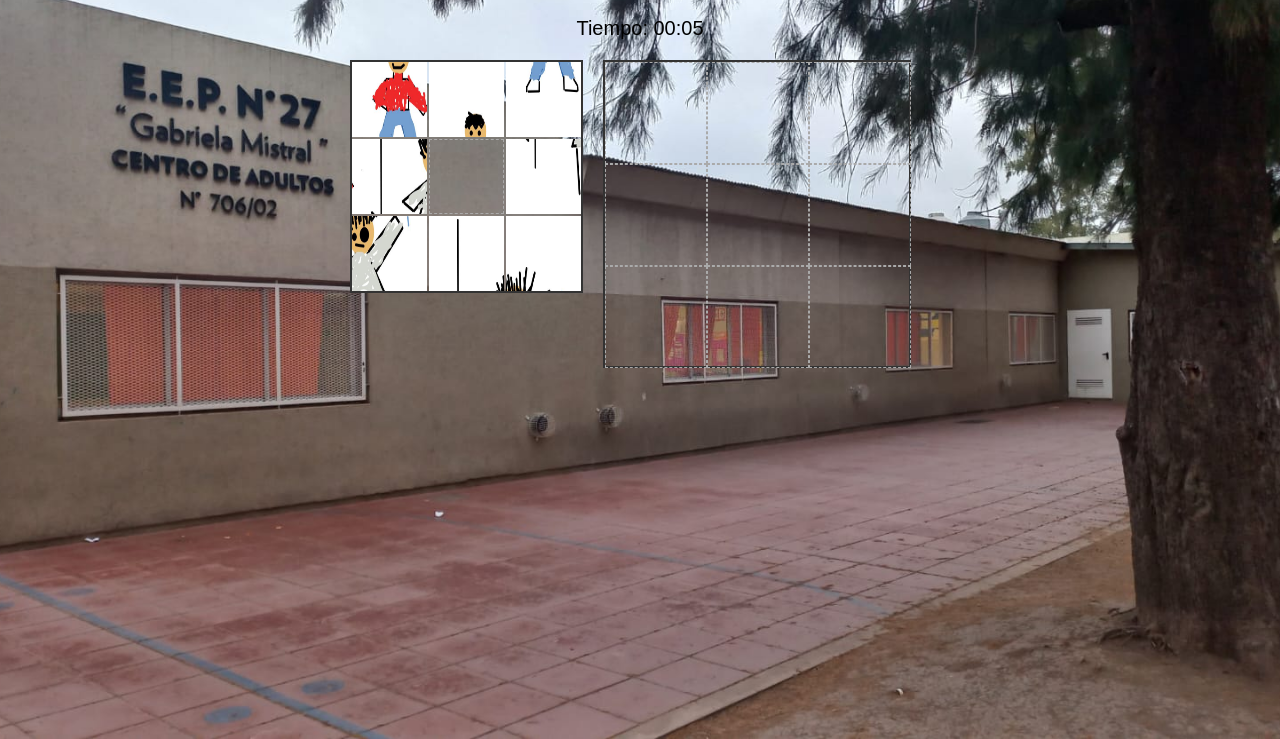
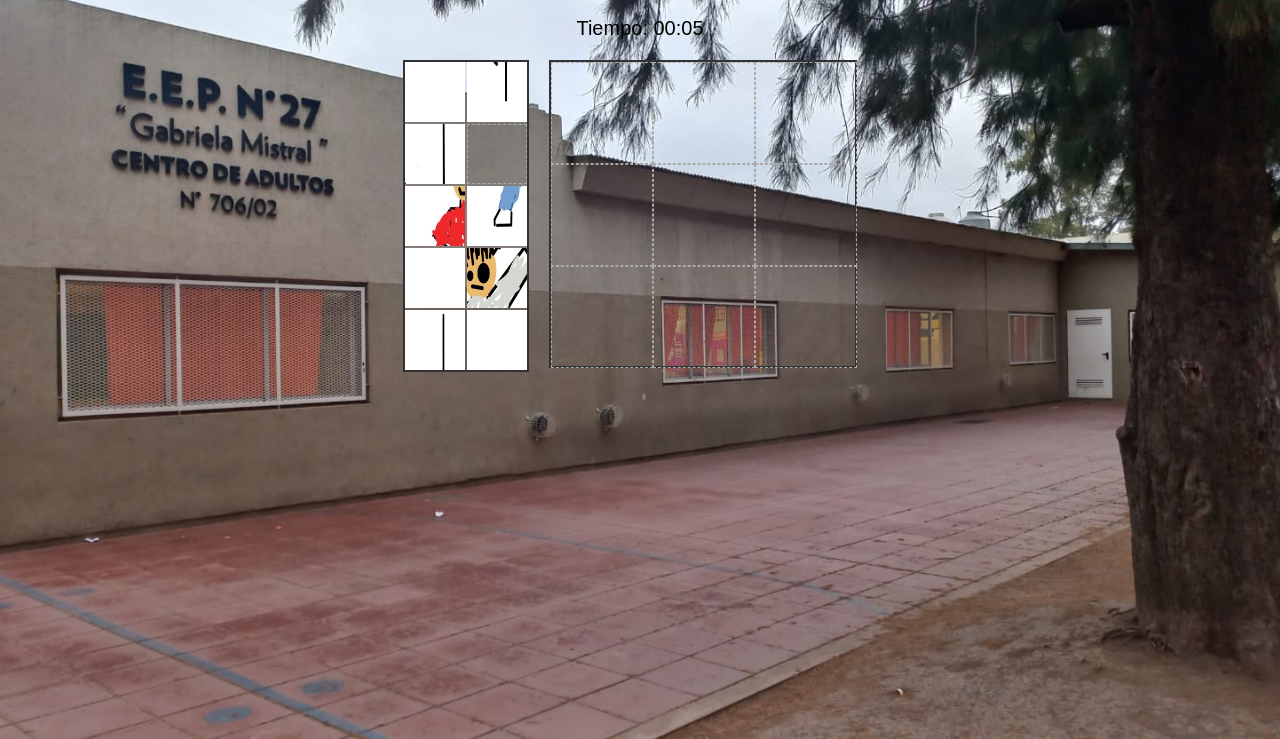
Before and after one commit to pablogiemenez/rompecabeza, a plain HTML site: page index.html in a window 1280 px wide. Shown: the part 61-800 px from the top of the page. Drawn offline with Linux system fonts and the light colour scheme.

Commit message:
Actualizar lógica de rompecabezas y disposición de cuadrícula de 5x2

```diff
--- a/script.js
+++ b/script.js
@@ -3,7 +3,7 @@ const puzzlePiecesContainer = document.getElementById('puzzle-pieces-container')
 const puzzleContainer = document.getElementById('puzzle-container');
 const timerElement = document.getElementById('timer');
 
-let pieces = Array.from({ length: 9 }, (_, i) => i);
+let pieces = Array.from({ length: 10 }, (_, i) => i);
 let timer;
 let seconds = 0;
 
@@ -38,12 +38,12 @@ function renderPieces() {
         const piece = document.createElement('div');
         piece.classList.add('puzzle-piece');
         if (pieceIndex !== 8) {
-            const x = (pieceIndex % 3) * 75;
-            const y = Math.floor(pieceIndex / 3) * 75;
+            const x = (pieceIndex % 3) * 100;
+            const y = Math.floor(pieceIndex / 3) * 100;
             piece.style.backgroundImage = `url(${imageUrl})`;
             piece.style.backgroundPosition = `-${x}px -${y}px`;
-            piece.style.width = '75px';
-            piece.style.height = '75px';
+            piece.style.width = '60px';
+            piece.style.height = '60px';
             piece.setAttribute('draggable', true);
             piece.addEventListener('dragstart', dragStart);
             piece.addEventListener('touchstart', touchStart, { passive: true });
--- a/styles.css
+++ b/styles.css
@@ -12,14 +12,14 @@ body {
 h1 {
     margin-bottom: 20px;
     font-family: Arial, sans-serif;
-    color: #000; /* Cambiado a negro */
+    color: #000; /* Color negro */
 }
 
 #timer {
     font-size: 20px;
     font-family: Arial, sans-serif;
     margin-bottom: 20px;
-    color: #000; /* Cambiado a negro */
+    color: #000; /* Color negro */
 }
 
 #main-container {
@@ -36,8 +36,8 @@ h1 {
 }
 
 .small-grid {
-    grid-template-columns: repeat(3, 75px);
-    grid-template-rows: repeat(3, 75px);
+    grid-template-columns: repeat(2, 60px);
+    grid-template-rows: repeat(5, 60px);
 }
 
 .large-grid {
@@ -46,7 +46,7 @@ h1 {
 }
 
 .puzzle-piece {
-    background-size: 225px 225px;
+    background-size: 300px 300px; /* Ajusta esto según el tamaño de tu imagen */
     cursor: grab;
 }
 
```
